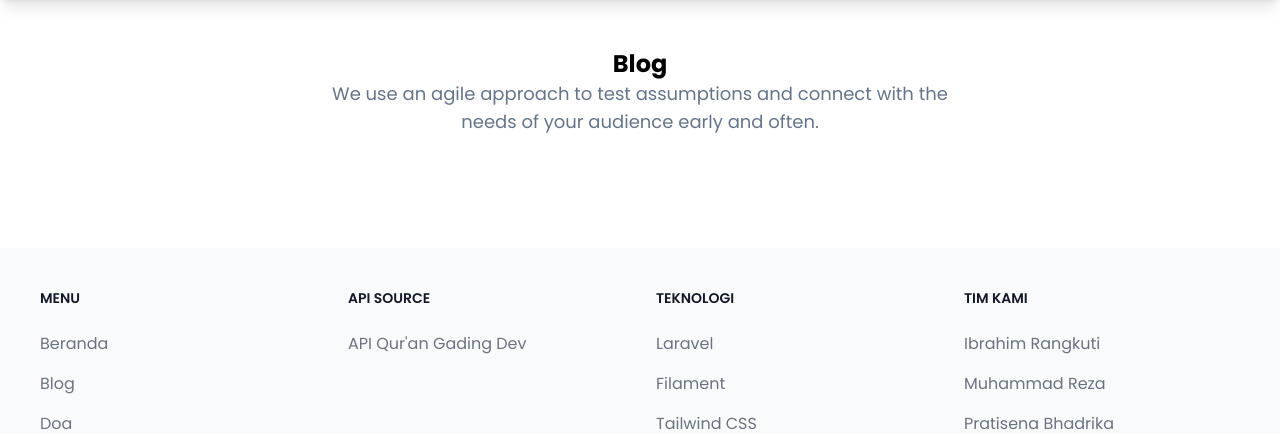
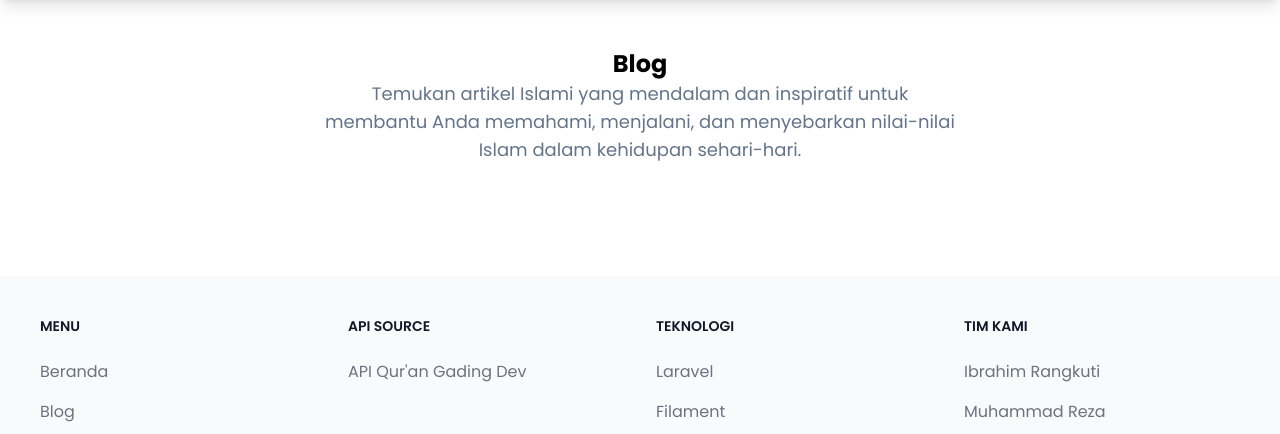
Before and after one commit to ibrahimrangkuti/sahabatmuslim, a Laravel app: page /blog in a window 1280 px wide. Shown: the part 88-522 px from the top of the page. Run offline with Laravel 10, Linux system fonts and the light colour scheme; data that the repository does not hold is empty; style sheets or scripts are compiled from the project's sources; some libraries are stand-ins or nearby versions.

Commit message:
add: subheading article

```diff
--- a/resources/views/pages/article/index.blade.php
+++ b/resources/views/pages/article/index.blade.php
@@ -4,12 +4,8 @@
     <section class="max-w-screen-xl mx-4 md:mx-auto pb-16" id="blog">
         <div class="flex flex-col items-center py-12">
             <h4 class="text-2xl font-bold">Blog</h4>
-            <p class="md:w-1/2 text-center text-lg text-slate-500">We use an agile approach to test assumptions and
-                connect
-                with the
-                needs of your
-                audience
-                early and often.</p>
+            <p class="md:w-1/2 text-center text-lg text-slate-500">Temukan artikel Islami yang mendalam dan inspiratif untuk
+                membantu Anda memahami, menjalani, dan menyebarkan nilai-nilai Islam dalam kehidupan sehari-hari.</p>
         </div>
         <div class="grid grid-cols-1 md:grid-cols-3 gap-4">
             @foreach ($articles as $article)
```
Also changed, not shown: resources/views/pages/home.blade.php (+2 -5 lines).
